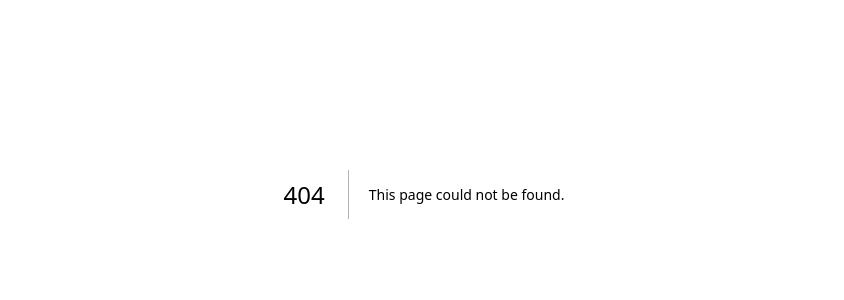
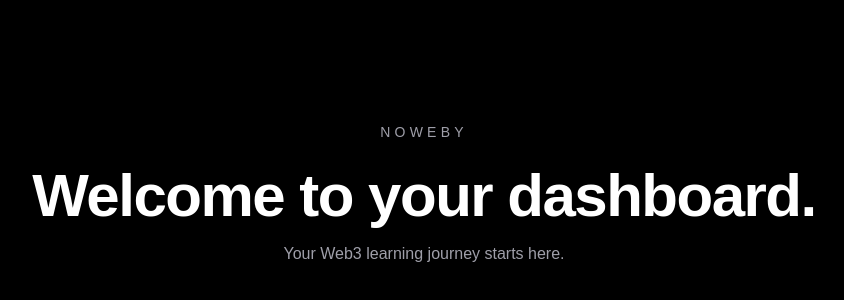
Before and after one commit to Oshinaci/noweby, a Next.js app: page /app in a window 1280 px wide. Before the commit this address had no page. Shown: the part 206-506 px from the top of the page, without its empty margins (216-1060 px from the left). Built offline with nearby package versions, Linux system fonts and the light colour scheme.

Commit message:
Add dashboard route and login navigation

```diff
--- /dev/null
+++ b/src/app/app/page.tsx
@@ -0,0 +1,19 @@
+export default function AppPage() {
+  return (
+    <main className="min-h-screen bg-black text-white flex items-center justify-center px-6">
+      <section className="w-full max-w-4xl text-center">
+        <p className="text-sm font-medium uppercase tracking-[0.3em] text-zinc-400">
+          NOWEBY
+        </p>
+
+        <h1 className="mt-6 text-4xl font-bold tracking-tight sm:text-6xl">
+          Welcome to your dashboard.
+        </h1>
+
+        <p className="mx-auto mt-4 max-w-2xl text-zinc-400">
+          Your Web3 learning journey starts here.
+        </p>
+      </section>
+    </main>
+  );
+}
--- a/src/app/login/page.tsx
+++ b/src/app/login/page.tsx
@@ -1,6 +1,7 @@
 "use client";
 
 import { useState } from "react";
+import { useRouter } from "next/navigation";
 import Link from "next/link";
 
 export default function LoginPage() {
@@ -8,9 +9,14 @@ export default function LoginPage() {
   const [message, setMessage] = useState("");
   const [error, setError] = useState("");
 
+const router = useRouter();
+
   function handleContinue() {
-    setMessage("");
-    setError("");
+setMessage(`Ready to continue with ${email}`);
+
+setTimeout(() => {
+  router.push("/app");
+}, 800);
 
     if (!email) {
       setError("Please enter your email.");
```
